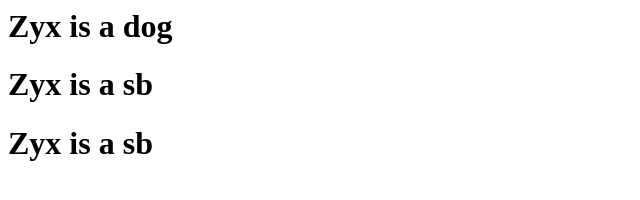
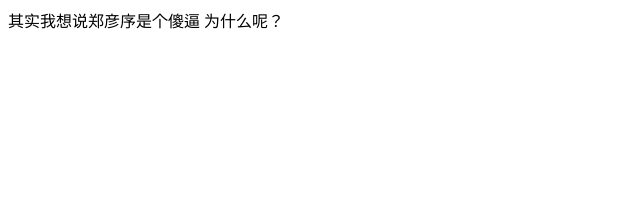
Before and after one commit to tcy6/web-lab, a plain HTML site: page index.html in a window 1280 px wide. Shown: the whole page, without its empty margins (0-640 px from the left). Drawn offline with Linux system fonts and the light colour scheme.

```diff
--- a/index.html
+++ b/index.html
@@ -1,3 +1,2 @@
-<h1>Zyx is a dog</h1>
-<h1>Zyx is a sb</h1>
-<h1>Zyx is a sb</h1>
+其实我想说郑彦序是个傻逼
+为什么呢？
```
